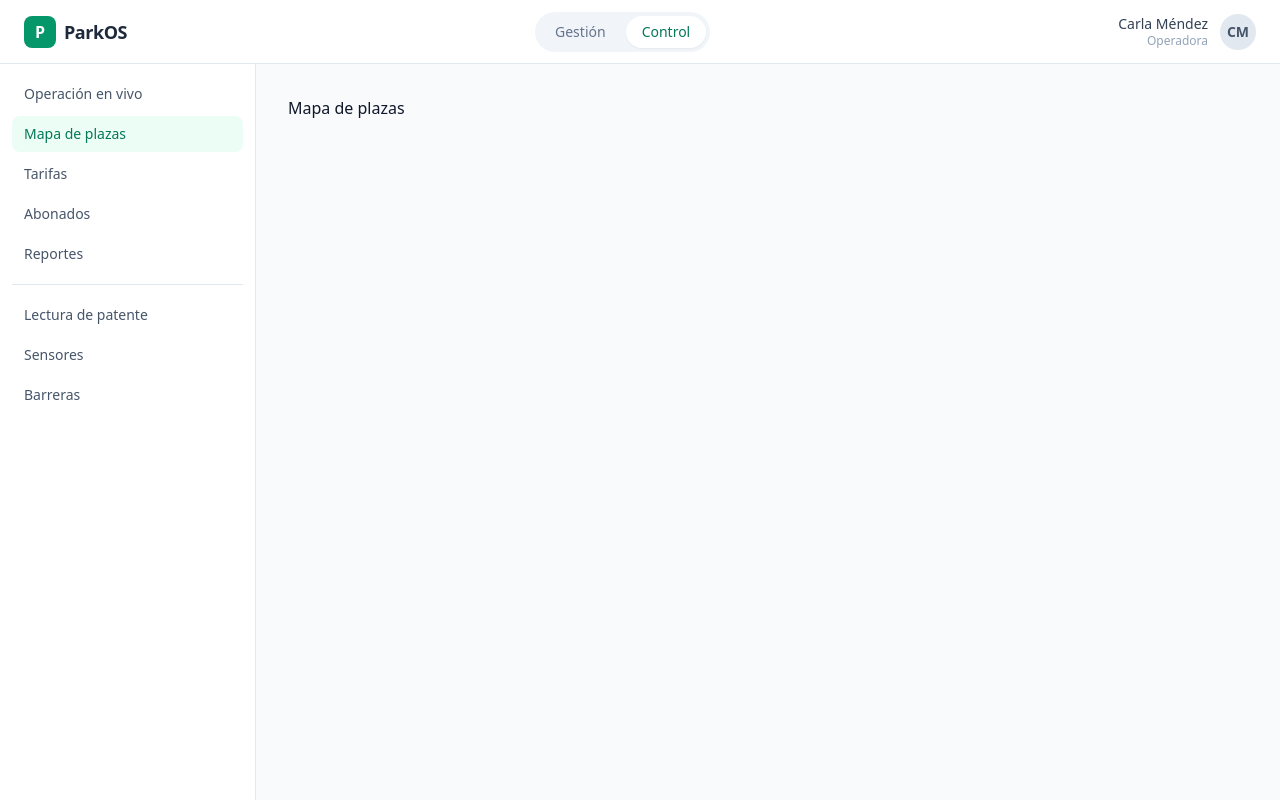
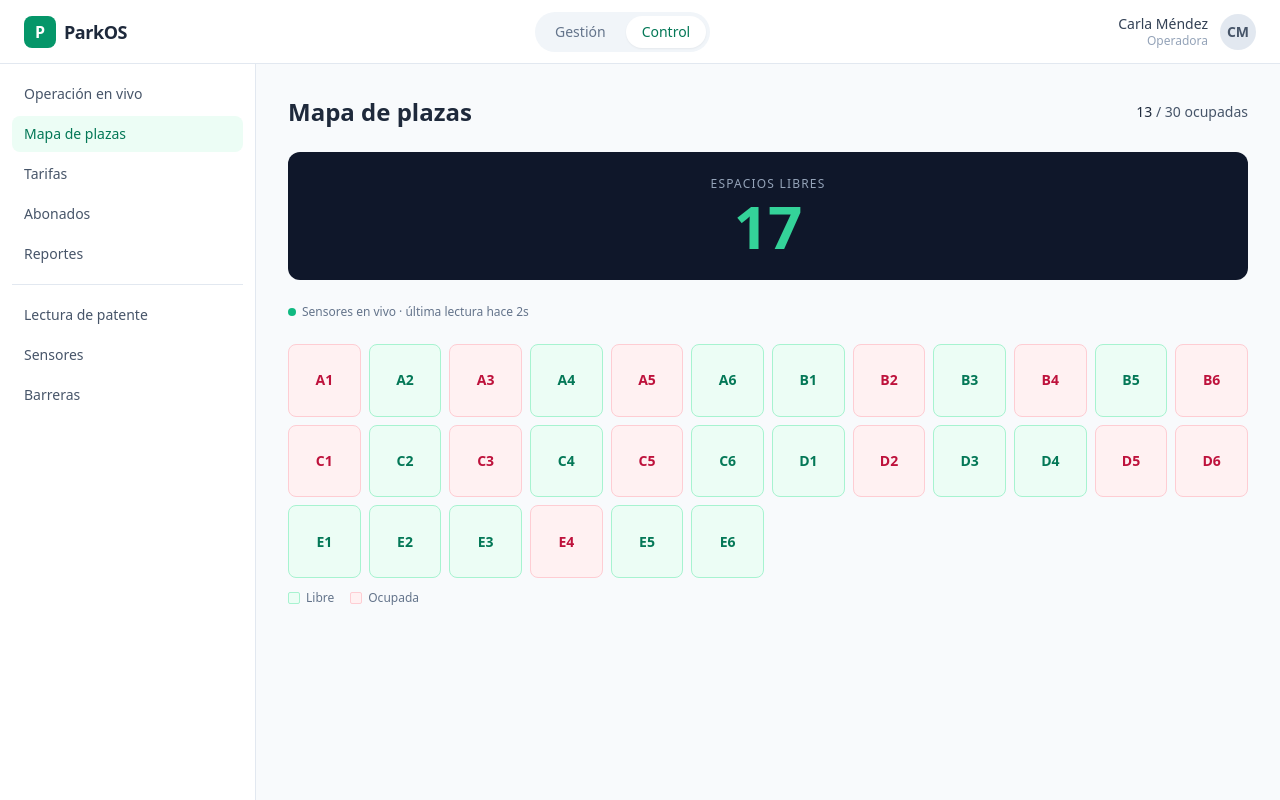
Before and after one commit to fredybarrera/its-parkos, a Nuxt app: page /plazas in a window 1280 px wide. Both pictures are taken after a click on the tab "Control". Built offline with nearby package versions, Linux system fonts and the light colour scheme.

Commit message:
feat: mapa de plazas con simulación de sensores

```diff
--- /dev/null
+++ b/app/components/plazas/PlazasGrid.vue
@@ -0,0 +1,82 @@
+<!--
+  PlazasGrid — grilla visual de plazas. PRESENTACIONAL: pinta lo que recibe
+  por props y nada más. No sabe qué plan está activo ni quién la actualiza
+  (Operación registrando ingresos/salidas, o sensores simulados): solo
+  detecta que el estado de una plaza cambió entre un render y el siguiente,
+  y la resalta brevemente. Por eso sirve igual para Gestión y Control.
+-->
+<script setup lang="ts">
+import { onUnmounted, reactive, watch } from 'vue'
+import type { Plaza } from '~/domain/types'
+
+const props = defineProps<{ plazas: Plaza[] }>()
+
+const resaltadas = reactive(new Set<string>())
+const timeouts = new Map<string, ReturnType<typeof setTimeout>>()
+const estadoPrevio = new Map<string, Plaza['estado']>()
+
+function resaltar(plazaId: string) {
+  resaltadas.add(plazaId)
+  const previo = timeouts.get(plazaId)
+  if (previo) clearTimeout(previo)
+  timeouts.set(
+    plazaId,
+    setTimeout(() => {
+      resaltadas.delete(plazaId)
+      timeouts.delete(plazaId)
+    }, 1200),
+  )
+}
+
+watch(
+  () => props.plazas.map((p) => ({ id: p.id, estado: p.estado })),
+  (actual) => {
+    for (const { id, estado } of actual) {
+      const prev = estadoPrevio.get(id)
+      if (prev !== undefined && prev !== estado) {
+        resaltar(id)
+      }
+      estadoPrevio.set(id, estado)
+    }
+  },
+  { immediate: true },
+)
+
+onUnmounted(() => {
+  for (const t of timeouts.values()) clearTimeout(t)
+})
+</script>
+
+<template>
+  <div class="space-y-3">
+    <div
+      class="grid gap-2"
+      style="grid-template-columns: repeat(auto-fill, minmax(4.5rem, 1fr));"
+    >
+      <div
+        v-for="plaza in plazas"
+        :key="plaza.id"
+        class="flex aspect-square flex-col items-center justify-center rounded-lg border text-sm font-semibold transition-all duration-300"
+        :class="[
+          plaza.estado === 'libre'
+            ? 'border-emerald-200 bg-emerald-50 text-emerald-700'
+            : 'border-rose-200 bg-rose-50 text-rose-700',
+          resaltadas.has(plaza.id) ? 'scale-110 ring-2 ring-amber-400' : 'scale-100',
+        ]"
+      >
+        {{ plaza.codigo }}
+      </div>
+    </div>
+
+    <div class="flex items-center gap-4 text-xs text-slate-500">
+      <span class="flex items-center gap-1.5">
+        <span class="h-3 w-3 rounded-sm border border-emerald-200 bg-emerald-50" />
+        Libre
+      </span>
+      <span class="flex items-center gap-1.5">
+        <span class="h-3 w-3 rounded-sm border border-rose-200 bg-rose-50" />
+        Ocupada
+      </span>
+    </div>
+  </div>
+</template>
--- a/app/pages/plazas.vue
+++ b/app/pages/plazas.vue
@@ -1,3 +1,93 @@
+<!--
+  Mapa de plazas — UNA SOLA grilla (PlazasGrid) para ambos planes. Lo único
+  que cambia por plan es quién actualiza el estado de las plazas:
+  - Gestión: solo Operación (ingresos/salidas manuales) la modifica.
+  - Control: además, sensores simulados la cambian solos, en vivo.
+  Todo gating se decide con has(); nunca con el id del plan.
+-->
+<script setup lang="ts">
+import { computed, onUnmounted, ref, watch } from 'vue'
+import type { Plaza } from '~/domain/types'
+
+const { has } = useEntitlements()
+const { getPlazas, setEstadoPlaza } = useParkingData()
+
+const plazas = computed<Plaza[]>(() => getPlazas())
+const totalPlazas = computed(() => plazas.value.length)
+const ocupadas = computed(() => plazas.value.filter((p) => p.estado === 'ocupada').length)
+const libres = computed(() => totalPlazas.value - ocupadas.value)
+
+// Sensores simulados (solo Control, occupancy.sensors). Solo tocan plazas
+// sin sesión activa asociada (sesionId === null): si tocaran una plaza con
+// sesión real, desincronizarían el sensor del registro de Operación (al
+// cerrar esa sesión, registrarSalida ya no la encontraría para liberarla).
+const ultimaLecturaHaceSegundos = ref(0)
+
+function leerSensores() {
+  const candidatas = plazas.value.filter((p) => p.sesionId === null)
+  if (candidatas.length === 0) return
+
+  const cantidad = Math.min(candidatas.length, Math.random() < 0.5 ? 1 : 2)
+  const elegidas = [...candidatas].sort(() => Math.random() - 0.5).slice(0, cantidad)
+  for (const plaza of elegidas) {
+    setEstadoPlaza(plaza.id, plaza.estado === 'libre' ? 'ocupada' : 'libre')
+  }
+  ultimaLecturaHaceSegundos.value = 0
+}
+
+const { pause: pausarSensores, resume: reanudarSensores } = useIntervalFn(
+  leerSensores,
+  5000,
+  { immediate: false },
+)
+const { pause: pausarReloj, resume: reanudarReloj } = useIntervalFn(
+  () => {
+    ultimaLecturaHaceSegundos.value += 1
+  },
+  1000,
+  { immediate: false },
+)
+
+watch(
+  () => has('occupancy.sensors'),
+  (activo) => {
+    if (activo) {
+      ultimaLecturaHaceSegundos.value = 0
+      reanudarSensores()
+      reanudarReloj()
+    } else {
+      pausarSensores()
+      pausarReloj()
+    }
+  },
+  { immediate: true },
+)
+
+onUnmounted(() => {
+  pausarSensores()
+  pausarReloj()
+})
+</script>
+
 <template>
-  <h1>Mapa de plazas</h1>
+  <div class="space-y-6">
+    <div class="flex items-center justify-between">
+      <h1 class="text-2xl font-bold text-slate-800">Mapa de plazas</h1>
+      <p class="text-sm font-medium text-slate-600">
+        <span class="text-slate-800">{{ ocupadas }}</span> / {{ totalPlazas }} ocupadas
+      </p>
+    </div>
+
+    <section v-if="has('signage.dynamic')" class="rounded-xl bg-slate-900 p-6 text-center">
+      <p class="text-xs uppercase tracking-widest text-slate-400">Espacios libres</p>
+      <p class="mt-1 text-6xl font-bold tabular-nums text-emerald-400">{{ libres }}</p>
+    </section>
+
+    <p v-if="has('occupancy.sensors')" class="flex items-center gap-1.5 text-xs text-slate-500">
+      <span class="h-2 w-2 rounded-full bg-emerald-500" />
+      Sensores en vivo · última lectura hace {{ ultimaLecturaHaceSegundos }}s
+    </p>
+
+    <PlazasGrid :plazas="plazas" />
+  </div>
 </template>
```
